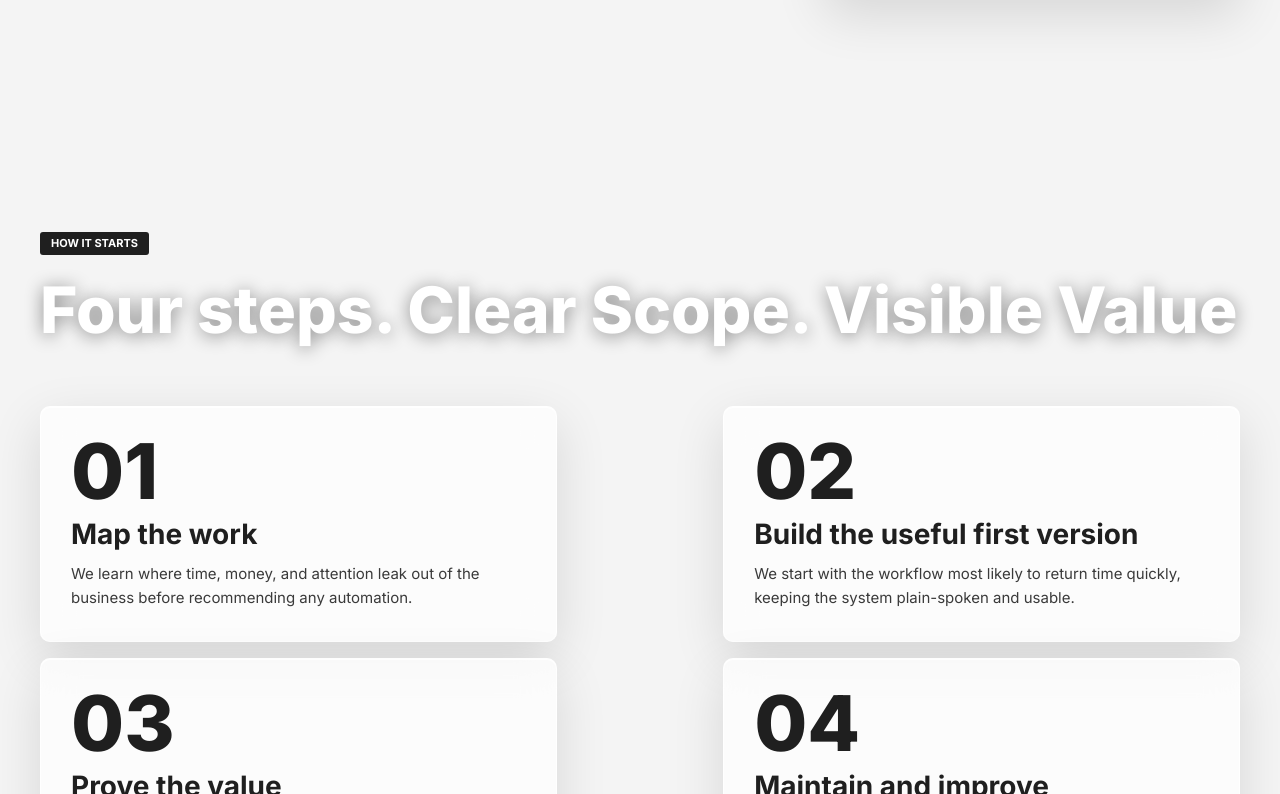
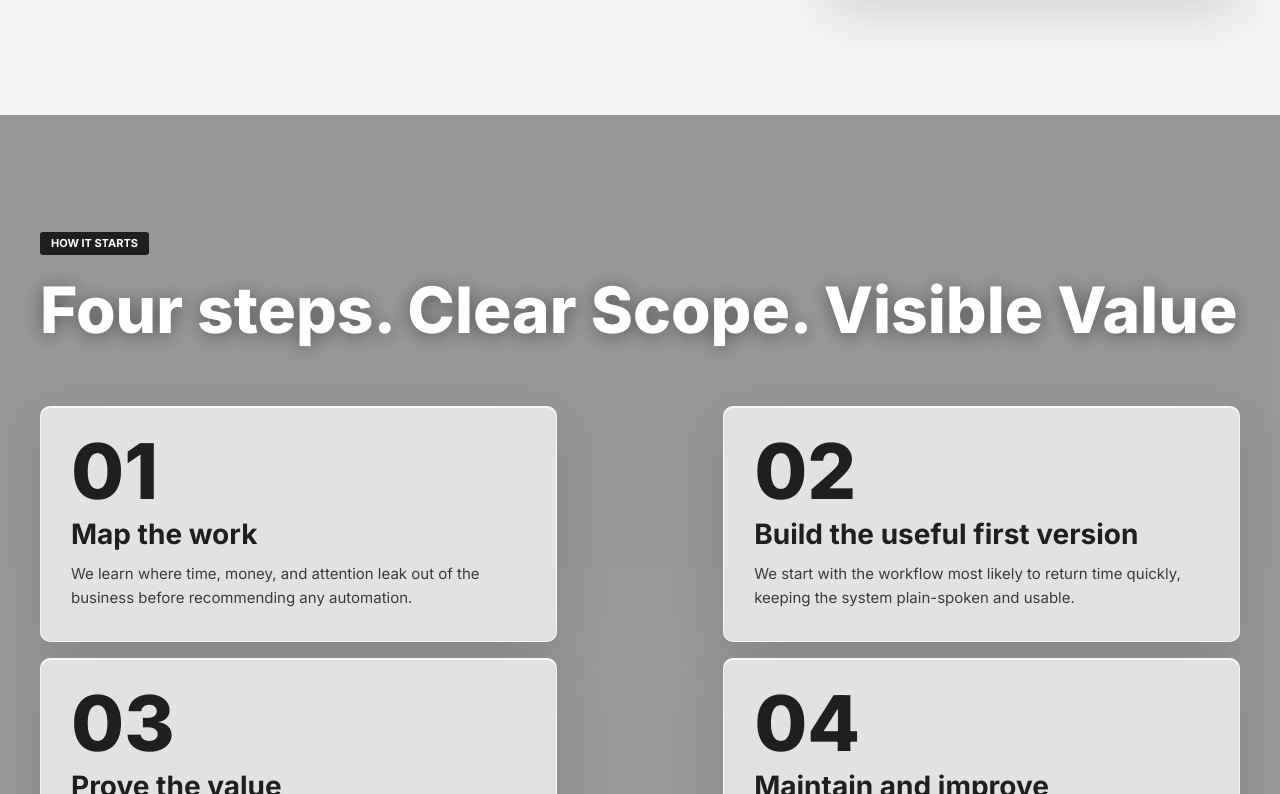
Before and after one commit to Ozhtropic/website, a React (Vite) app: page / in a window 1280 px wide. Shown: the part 6306-7100 px from the top of the page. Built offline with nearby package versions, Linux system fonts and the light colour scheme.

Commit message:
Match process section background tint

```diff
--- a/src/components/Process.tsx
+++ b/src/components/Process.tsx
@@ -8,7 +8,7 @@ export function Process({ content }: ProcessProps) {
   const { process, processIntro } = content;
 
   return (
-    <section id="process" className="surface surface-transparent on-dark">
+    <section id="process" className="surface surface-contact-tint on-dark">
       <div className="section-inner">
         <div className="process-heading reveal">
           <p className="eyebrow eyebrow-dark">{processIntro.eyebrow}</p>
```
